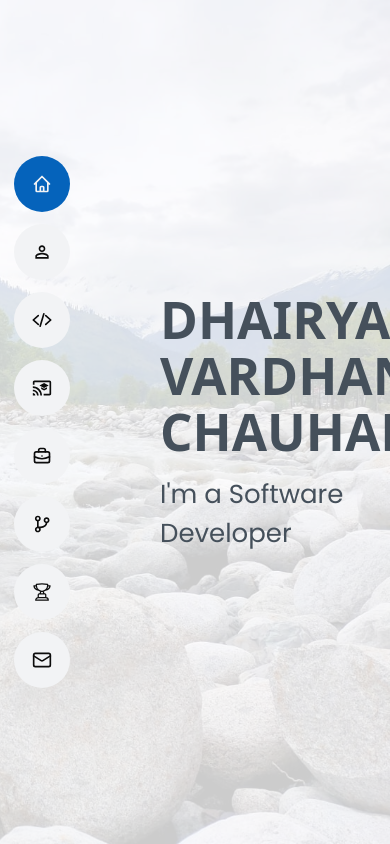
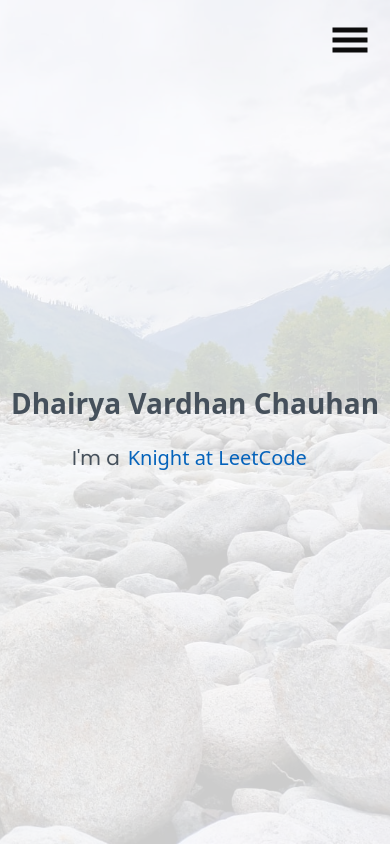
Before and after one commit to DhairyaVardhanChauhan/PersonalPortfolio, a React (Vite) app: page / in a window 390 px wide. Built offline with nearby package versions, Linux system fonts and the light colour scheme.

Commit message:
files added

```diff
--- a/package.json
+++ b/package.json
@@ -13,7 +13,11 @@
     "@fontsource/poppins": "^5.0.14",
     "react": "^18.3.1",
     "react-dom": "^18.3.1",
-    "react-icons": "^5.3.0"
+    "react-icons": "^5.3.0",
+    "react-simple-typewriter": "^5.0.1",
+    "react-typewriter-effect": "^1.1.0",
+    "react-typewritter": "^1.0.3",
+    "typewriter-effect": "^2.21.0"
   },
   "devDependencies": {
     "@eslint/js": "^9.9.0",
--- a/src/App.jsx
+++ b/src/App.jsx
@@ -1,10 +1,12 @@
 import "./App.css";
 import Home from "./Components/Home";
+import MobileNavBar from "./Components/MobileNavBar";
 import SideBar from "./Components/SideBar";
 function App() {
   return (
     <div>
       <SideBar />
+      <MobileNavBar></MobileNavBar>
       <section className="bgImage">
         <Home></Home>
       </section>
--- a/src/Components/Home.jsx
+++ b/src/Components/Home.jsx
@@ -1,12 +1,29 @@
-import React from 'react'
-
+import React from "react";
+import { Typewriter } from 'react-simple-typewriter';
 const Home = () => {
   return (
-    <div className=' relative opacity-1 flex flex-col justify-center items-start h-full pl-40 z-10'>
-        <h1 className='text-name lg:text-[56px] sm:text-[32px] font-bold leading-[56px] pb-4'>DHAIRYA VARDHAN CHAUHAN</h1>
-        <p className='text-[26px] font-popins text-name'>I'm a Software Developer</p>
+    <div className=" relative opacity-1 flex flex-col justify-center lg:items-start h-full lg:pl-52 z-10 min-[0px]:items-center">
+      <h1 className="text-name md:text-[42px] lg:text-[56px] min-[0px]:text-[28px] font-bold leading-[56px] pb-4">
+        Dhairya Vardhan Chauhan
+      </h1>
+      <div className="flex">
+        <h1 id="homeTyper" className="font-popins text-name min-[0px]:text-[20px] lg:text-[26px] ">
+          I'm a
+        </h1>
+        <h1 className="text-blue ml-2 min-[0px]:text-[20px] lg:text-[26px] ">
+          <Typewriter
+            words={["Software Developer", "Knight at LeetCode","Problem Solving Enthusiast(1500+ solved)","SDE Intern Zypp Electric"]}
+            loop={false}
+            cursor
+            cursorStyle='|'
+            typeSpeed={70}
+            deleteSpeed={50}
+            delaySpeed={1000}
+          />
+        </h1>
+      </div>
     </div>
-  )
-}
+  );
+};
 
-export default Home
+export default Home;
--- /dev/null
+++ b/src/Components/MobileNavBar.jsx
@@ -0,0 +1,20 @@
+import React, { useState } from 'react';
+import { GiHamburgerMenu } from "react-icons/gi";
+
+const MobileNavBar = () => {
+  const [isOpen, setIsOpen] = useState(false);
+
+  function handleClick() {
+    setIsOpen(prevState => !prevState);
+  }
+
+  return (
+    <div className='fixed cursor-pointer z-50 flex right-5 top-5 min-[0px]:block lg:hidden'>
+      <button className='bg-transparent p-0' onClick={handleClick}>
+        <GiHamburgerMenu className='font-extrabold text-[40px] flex-shrink-0 text-black' />
+      </button>
+    </div>
+  );
+}
+
+export default MobileNavBar;
--- a/src/Components/SideBar.jsx
+++ b/src/Components/SideBar.jsx
@@ -12,7 +12,7 @@ const SideBar = () => {
   const [active, setIsActive] = useState(0);
 
   return (
-    <div className='flex flex-col fixed top-0 left-0 h-full justify-center p-2 z-50'>
+    <div className='flex flex-col fixed top-0 left-0 h-full justify-center p-2 z-50 min-[0px]:hidden lg:flex'>
       <SideIcon text="Home" isActive={active === 0} handleClick={() => setIsActive(0)}>
         <HiOutlineHome className={`${active===0?"text-white":"text-black"} font-extrabold text-[20px] flex-shrink-0 hover-white`}/>
       </SideIcon>
--- a/src/index.css
+++ b/src/index.css
@@ -38,24 +38,6 @@ h1 {
   line-height: 1.1;
 }
 
-button {
-  border-radius: 8px;
-  border: 1px solid transparent;
-  padding: 0.6em 1.2em;
-  font-size: 1em;
-  font-weight: 500;
-  font-family: inherit;
-  background-color: #1a1a1a;
-  cursor: pointer;
-  transition: border-color 0.25s;
-}
-button:hover {
-  border-color: #646cff;
-}
-button:focus,
-button:focus-visible {
-  outline: 4px auto -webkit-focus-ring-color;
-}
 
 @media (prefers-color-scheme: light) {
   :root {
```
